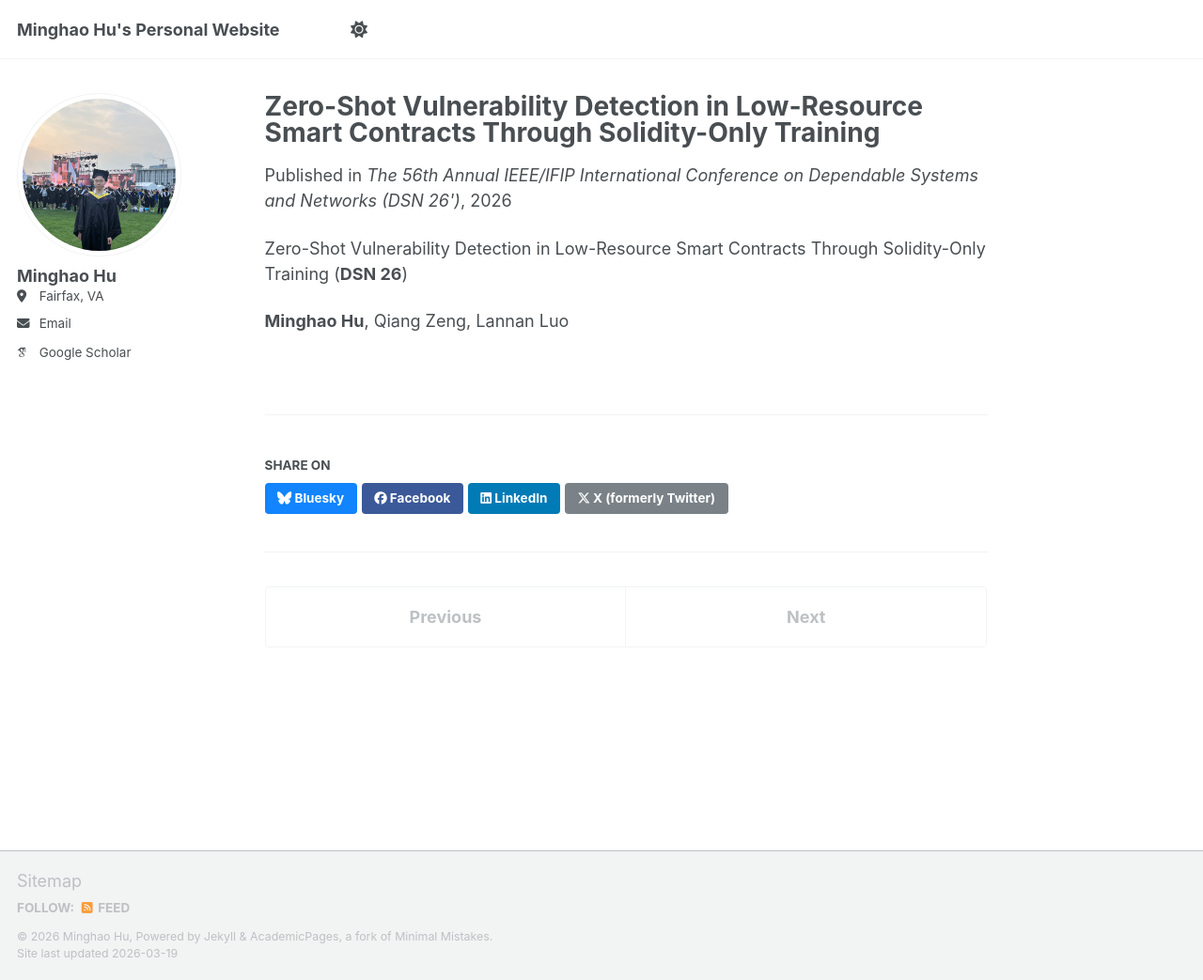
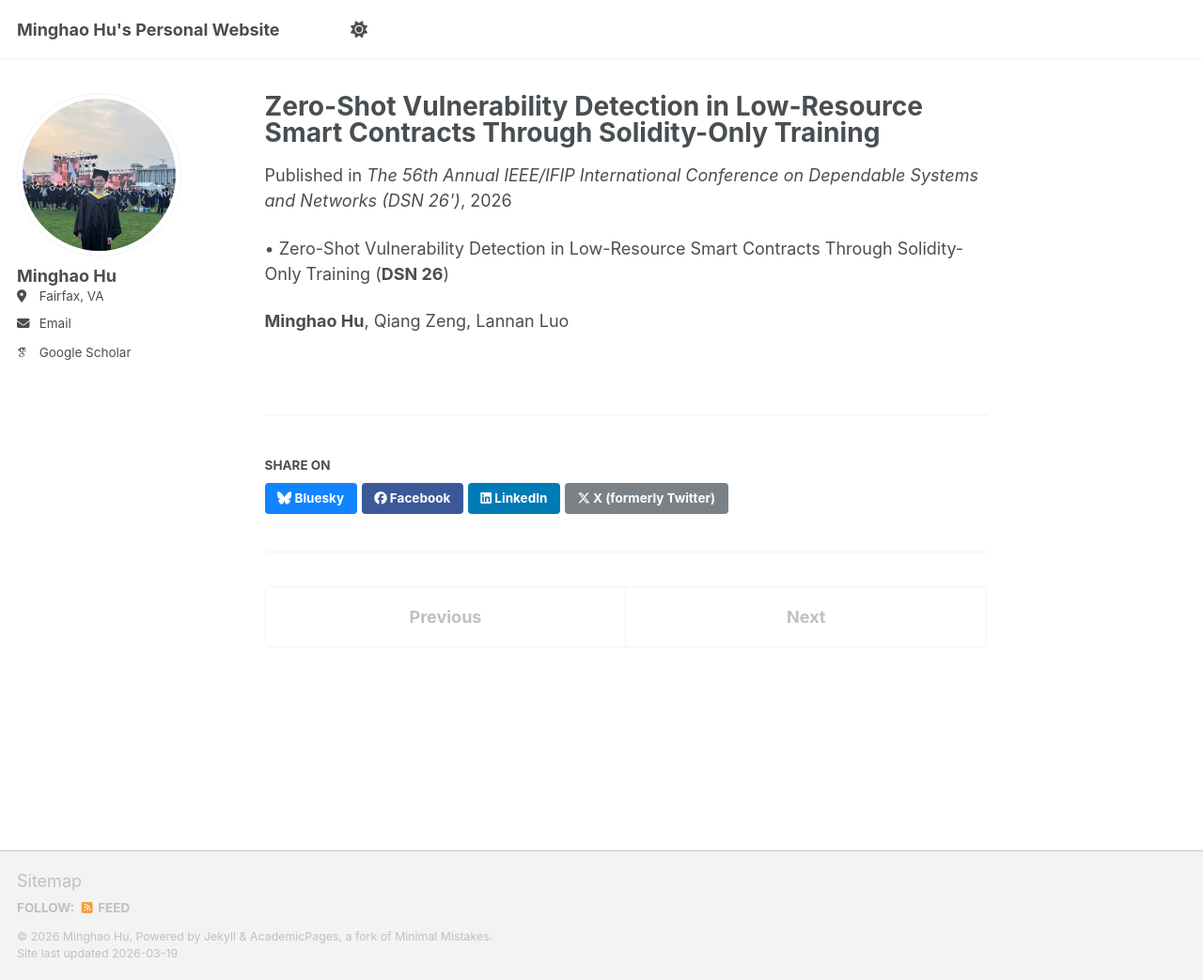
Before and after one commit to mhu16419/mhu16419.github.io, a Jekyll site: the page built from _publications/2026-03-19-zero-shot-vulnerability-detection.md, in a window 1280 px wide and 1043 px high. Shown: the whole window at 94% size. Built offline with Jekyll 4.4.1, drawn with Linux system fonts in a browser that asks for light colours; some web fonts are replaced; a script that is not in the unit is left out.

```diff
--- a/_publications/2026-03-19-zero-shot-vulnerability-detection.md
+++ b/_publications/2026-03-19-zero-shot-vulnerability-detection.md
@@ -6,6 +6,6 @@ date: 2026-03-19
 venue: "The 56th Annual IEEE/IFIP International Conference on Dependable Systems and Networks (DSN 26')"
 ---
 
-Zero-Shot Vulnerability Detection in Low-Resource Smart Contracts Through Solidity-Only Training (**DSN 26**)
+• Zero-Shot Vulnerability Detection in Low-Resource Smart Contracts Through Solidity-Only Training (**DSN 26**)
 
 **Minghao Hu**, Qiang Zeng, Lannan Luo
```
Also changed, not shown: _publications/2025-08-20-unsupervised-binary-code-translation.md (+1 -1 lines).
